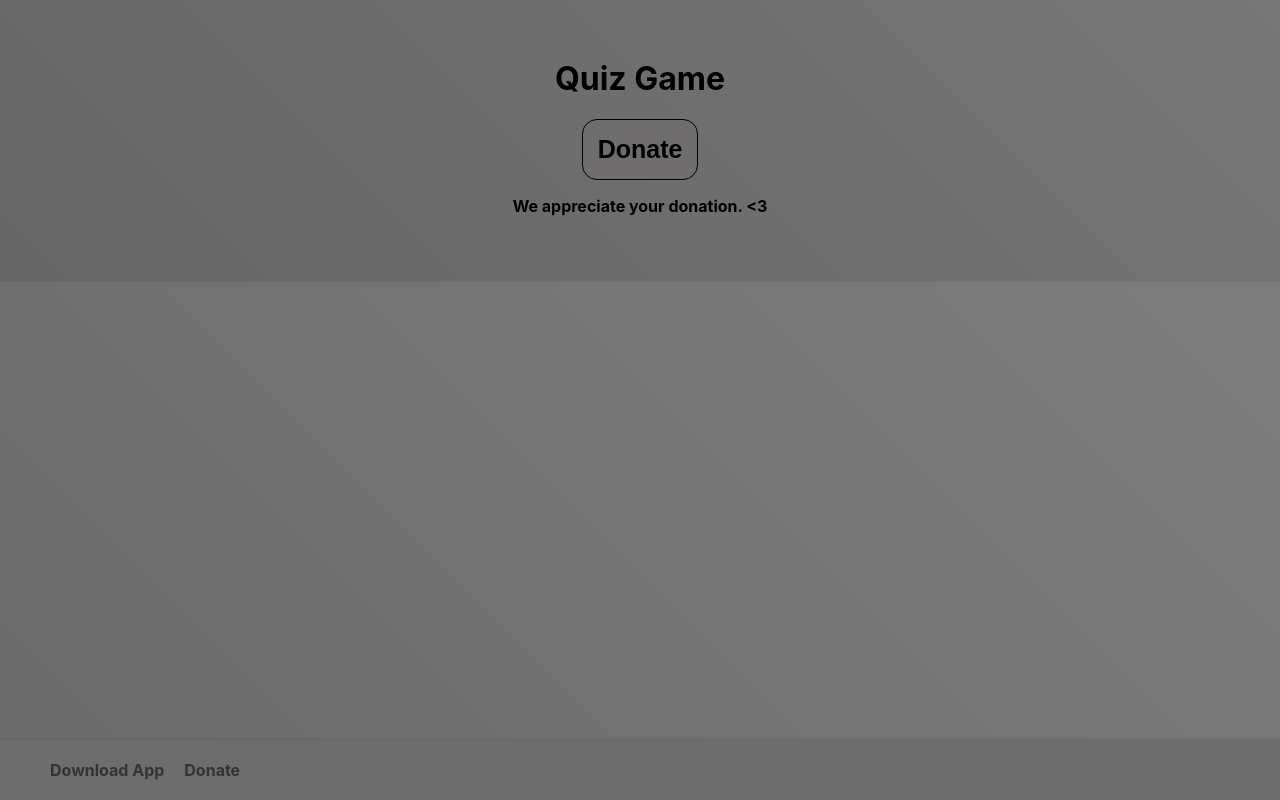
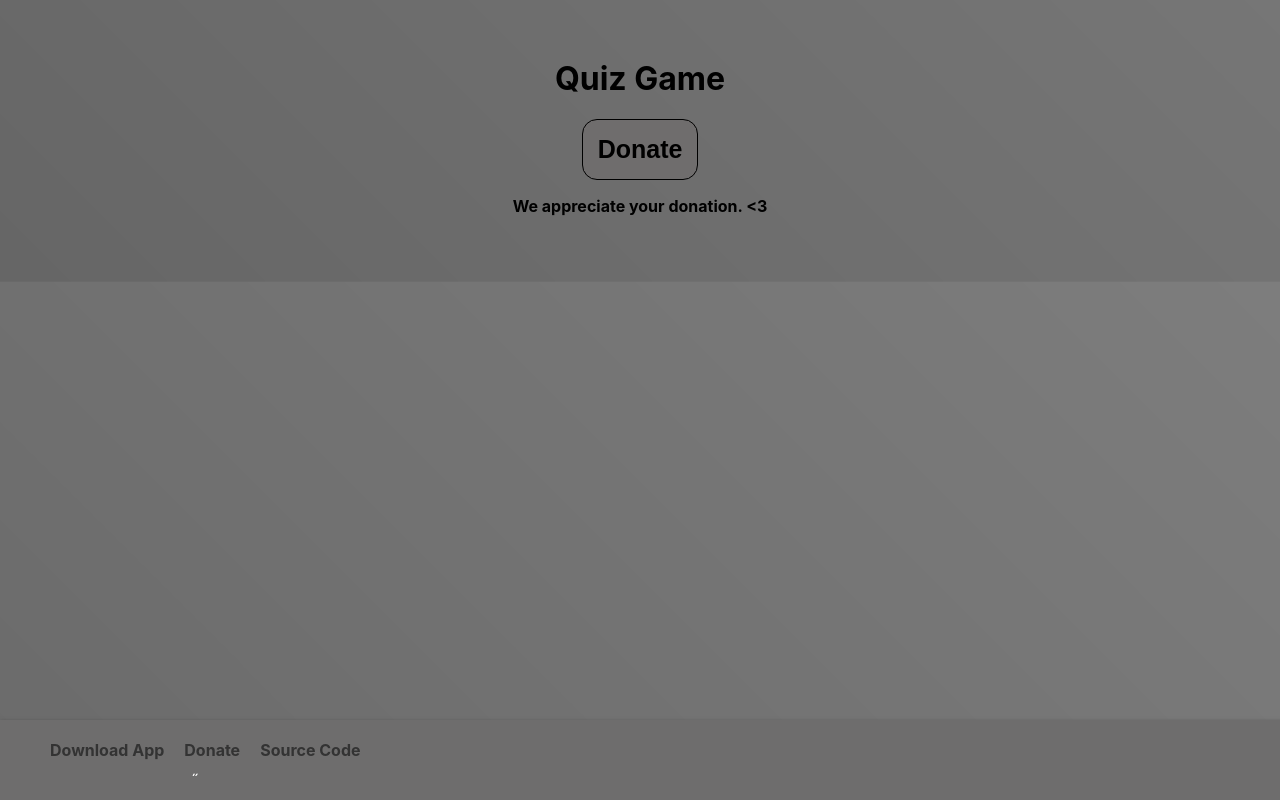
Before and after one commit to ThomasNoSimp/interactive-quiz, a React (Create React App) app: page /donate in a window 1280 px wide. Built offline with nearby package versions, Linux system fonts and the light colour scheme.

Commit message:
Added Source Code link which redirects to the Source Code repository.

```diff
--- a/src/components/Footer.tsx
+++ b/src/components/Footer.tsx
@@ -9,7 +9,8 @@ const Footer = () => {
                 <ul className="footer-menu">
                     <li><Link to="/download">Download App</Link></li>
                     <li><Link to="/donate">Donate</Link></li>
-                </ul>
+                    <li><Link to="https://github.com/ThomasNoSimp/interactive-quiz">Source Code</Link></li>
+                </ul>˝
             </nav>
         </footer>
     );
```
